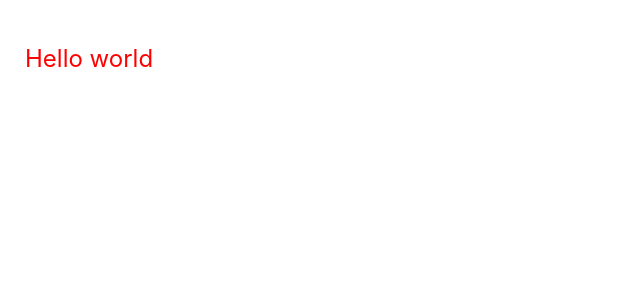
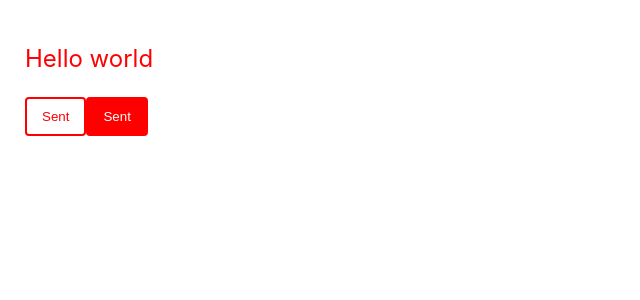
Before and after one commit to oscardelalanza/jubilant-succotash, a React (Create React App) app: page / in a window 1280 px wide. Shown: the top 300 px of the page, without its empty margins (0-640 px from the left). Built offline with nearby package versions, Linux system fonts and the light colour scheme.

Commit message:
adapting to props

```diff
--- a/src/App.js
+++ b/src/App.js
@@ -9,10 +9,20 @@
   padding: 20px 25px;
 `
 
+const Button = styled.button`
+  background-color: ${props => props.primary ? 'red' : 'white'};
+  color: ${props => props.primary ? 'white' : 'red'};
+  padding: 10px 15px;
+  border: solid 2px red;
+  border-radius: 4px;
+`
+
 function App() {
   return (
     <Content>
       <P>Hello world</P>
+      <Button>Sent</Button>
+      <Button primary>Sent</Button>
     </Content>
   );
 }
```
